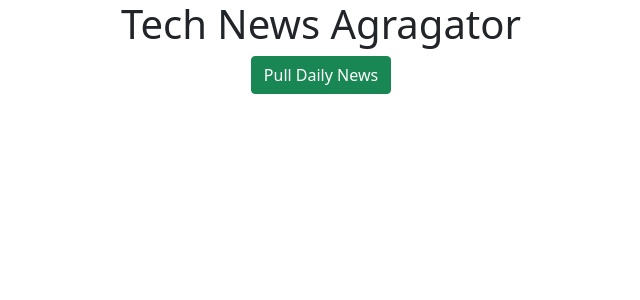
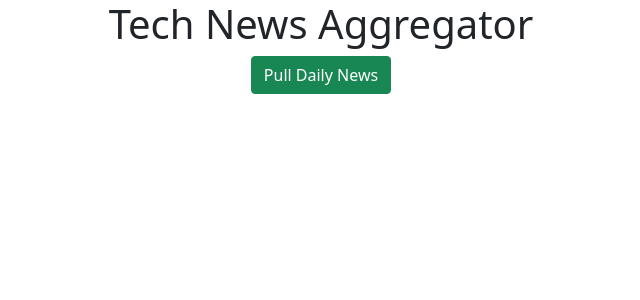
Before and after one commit to kev-the-python-dev/cyber-news-aggregator, a Django app: page / in a window 1280 px wide. Shown: the top 300 px of the page, without its empty margins (319-959 px from the left). Run offline with Django 4.2, Linux system fonts and the light colour scheme; data that the repository does not hold is empty.

Commit message:
fixed spelling

```diff
--- a/tech_news_aggregator/templates/news/home.html
+++ b/tech_news_aggregator/templates/news/home.html
@@ -7,7 +7,7 @@
 </head>
 <body>
     <div class="jumbotron">
-        <center><h1>Tech News Agragator</h1>
+        <center><h1>Tech News Aggregator</h1>
             <a href="{% url 'scrape' %}" class="btn btn-success">Pull Daily News</a>
         </center>
     </div>
```
